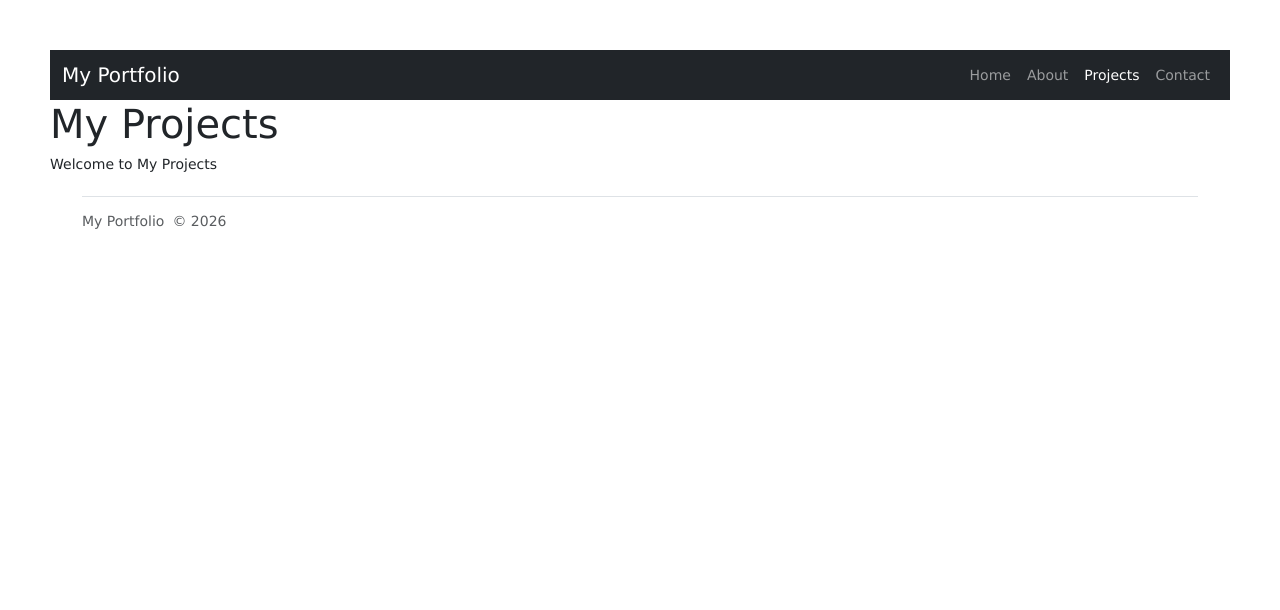
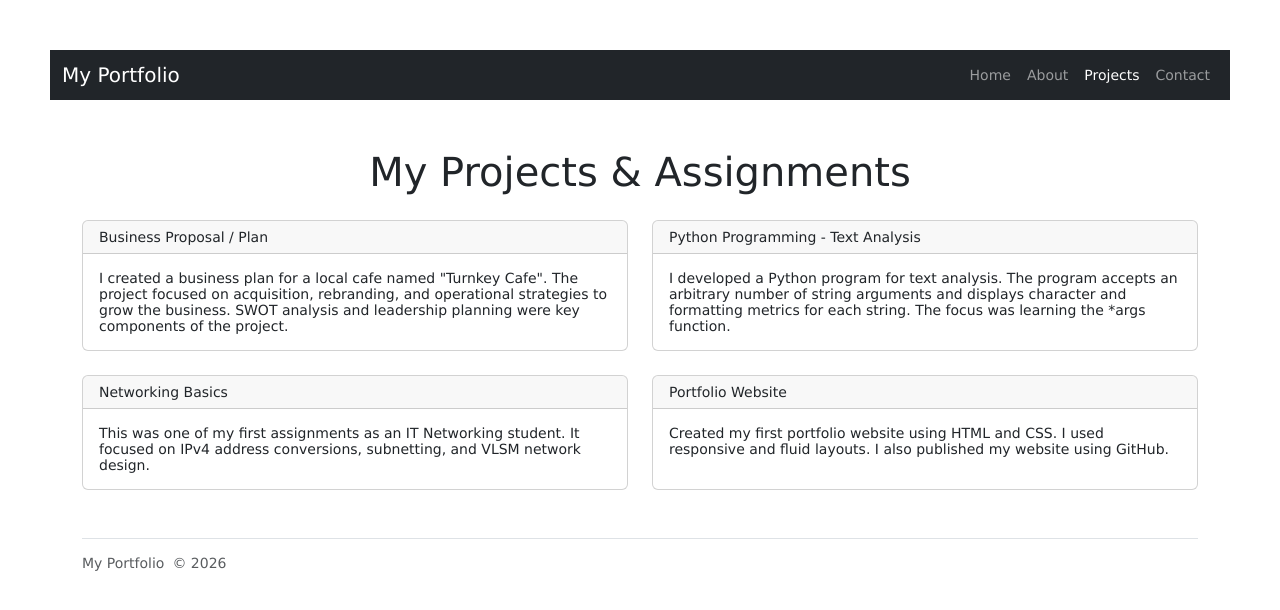
Before and after one commit to Greeshmajoseph1208/Assignment2_Portfolio-Site, a Node server app: page /projects in a window 1280 px wide. Shown: the top 610 px of the page. Run offline with Node 20, Linux system fonts and the light colour scheme; some libraries are stand-ins or nearby versions.

Commit message:
Seventh commit

```diff
--- a/views/contact.ejs
+++ b/views/contact.ejs
@@ -1,7 +1,7 @@
 
 
 <%- include('partials/header') %>
-<%- include('partials/footer') %>
+
 
   <!-- Contact Form -->
   <main class="container my-5">
@@ -54,6 +54,7 @@
     </form>
 
   </main>
+  <%- include('partials/footer') %>
 
   <script src="/script/app.js"></script>
 
--- a/views/projects.ejs
+++ b/views/projects.ejs
@@ -1,9 +1,90 @@
 
-<html>
   <%- include('partials/header') %>
 
-    <h1><%= title %></h1>
-    <p>Welcome to <%= title %></p>
+
+<main class="container my-5">
+
+  <h1 class="text-center mb-4">My Projects & Assignments</h1>
+
+  <div class="row row-cols-1 row-cols-md-2 g-4">
+
+    <!-- Project 1 -->
+    <div class="col">
+      <div class="card h-100">
+        <div class="card-header">
+          <i class="fa-solid fa-business-time" style="color: rgb(175, 19, 0);"></i>
+          Business Proposal / Plan
+        </div>
+        <div class="card-body">
+          <p class="card-text">
+            I created a business plan for a local cafe named
+            "Turnkey Cafe". The project focused on acquisition,
+            rebranding, and operational strategies to grow
+            the business. SWOT analysis and leadership planning
+            were key components of the project.
+          </p>
+        </div>
+      </div>
+    </div>
+
+    <!-- Project 2 -->
+    <div class="col">
+      <div class="card h-100">
+        <div class="card-header">
+          <i class="fa-brands fa-python" style="color: rgb(175, 19, 0);"></i>
+          Python Programming - Text Analysis
+        </div>
+        <div class="card-body">
+          <p class="card-text">
+            I developed a Python program for text analysis.
+            The program accepts an arbitrary number of
+            string arguments and displays character and
+            formatting metrics for each string.
+            The focus was learning the *args function.
+          </p>
+        </div>
+      </div>
+    </div>
+
+    <!-- Project 3 -->
+    <div class="col">
+      <div class="card h-100">
+        <div class="card-header">
+          <i class="fa-solid fa-house-signal" style="color: rgb(175, 19, 0);"></i>
+          Networking Basics
+        </div>
+        <div class="card-body">
+          <p class="card-text">
+            This was one of my first assignments as an
+            IT Networking student. It focused on
+            IPv4 address conversions, subnetting,
+            and VLSM network design.
+          </p>
+        </div>
+      </div>
+    </div>
+
+    <!-- Project 4 -->
+    <div class="col">
+      <div class="card h-100">
+        <div class="card-header">
+          <i class="fa-solid fa-briefcase" style="color: rgb(175, 19, 0);"></i>
+          Portfolio Website
+        </div>
+        <div class="card-body">
+          <p class="card-text">
+            Created my first portfolio website using
+            HTML and CSS. I used responsive and fluid layouts.
+            I also published my website using GitHub.
+          </p>
+        </div>
+      </div>
+    </div>
+
+  </div>
+
+</main>
+
 
   </body>
   <script src="/script/app.js"></script>
```
Also changed, not shown: views/about.ejs (+43 -8 lines), views/home.ejs (+12 -17 lines), public/assets/images/professional.jpg (added), views/partials/footer.ejs (line endings or trailing spaces), 1 other file.
